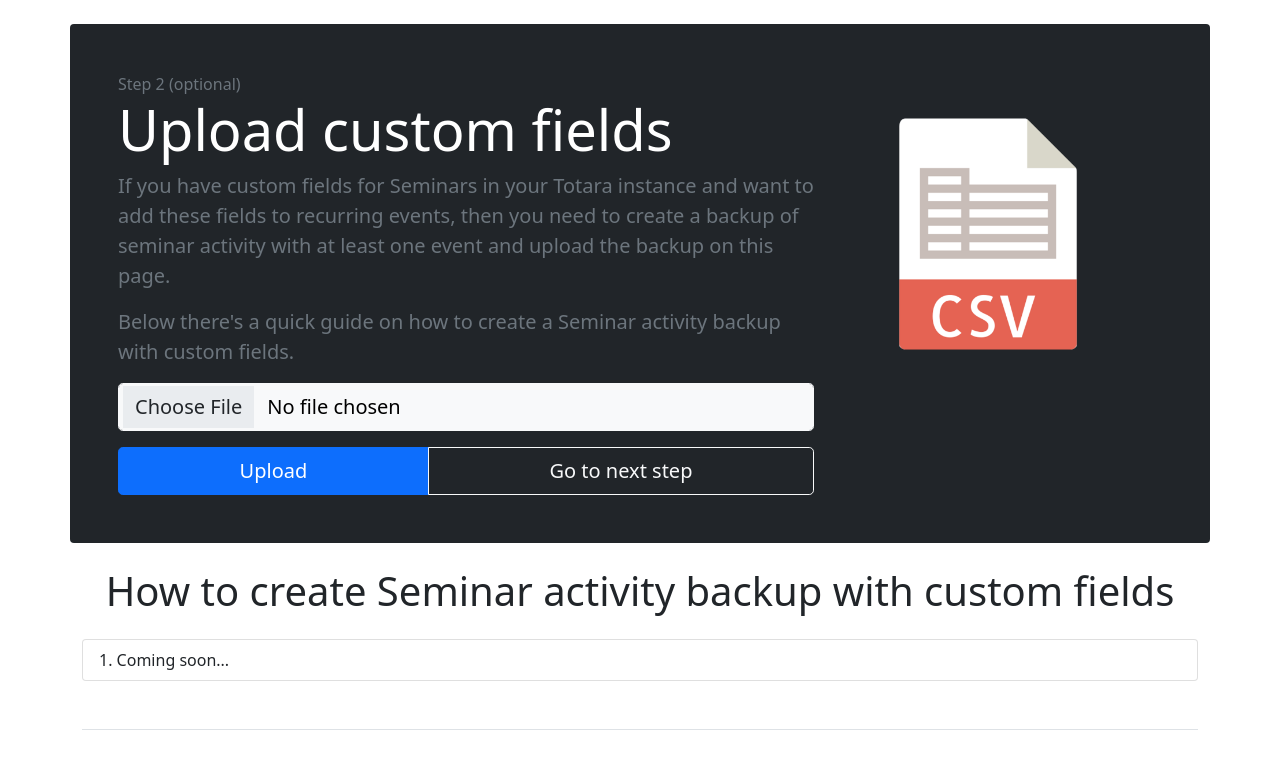
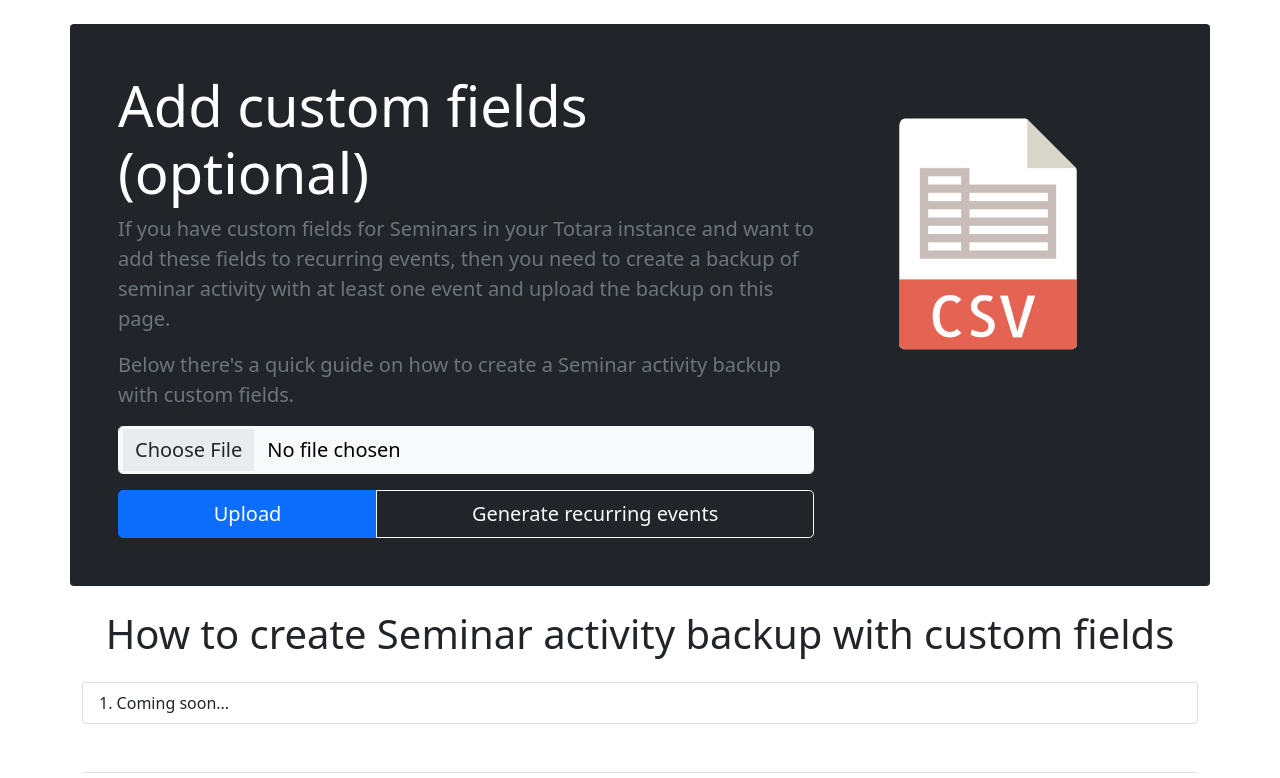
Before and after one commit to meshechko/totara_import_seminar_events, a Flask app: template templates/upload-backup.html in a window 1280 px wide. Shown: the part 87-865 px from the top of the page. Run offline with Flask 2, Linux system fonts and the light colour scheme; the template is opened without the code that fills it: values that come from a table or form of the project are taken from there, others are empty; some libraries are stand-ins or nearby versions.

Commit message:
Removed step

```diff
--- a/templates/upload-backup.html
+++ b/templates/upload-backup.html
@@ -6,8 +6,7 @@
 
 <div class="row p-4 p-md-5 mb-4 text-white rounded bg-dark">
    <div class="col-md-8 px-0">
-      <large class="text-muted fw-light d-block">Step 2 (optional)</large>
-      <h1 class="display-4">Upload custom fields</h1>
+      <h1 class="display-4">Add custom fields (optional)</h1>
       <p class="fs-5 text-muted">If you have custom fields for Seminars in your Totara instance and want to add these fields to recurring events, then you need to create a backup of seminar activity with at least one event and upload the backup on this page.
       </p>
       <p class="fs-5 text-muted">Below there's a quick guide on how to create a Seminar activity backup with custom fields.</p>
@@ -17,7 +16,7 @@
             {{ form.file(class="form-control mb-3 btn btn-lg btn-light") }}
 		 <div class="btn-group w-100">
             {{ form.submit(class="btn btn-lg btn-primary") }}
-            <a class="btn btn-lg btn-outline-light"  href="{{ url_for('create_recurring_events') }}">Go to next step</a>
+            <a class="btn btn-lg btn-outline-light"  href="{{ url_for('create_recurring_events') }}">Generate recurring events</a>
 			 </div>
          </form>
 
```
